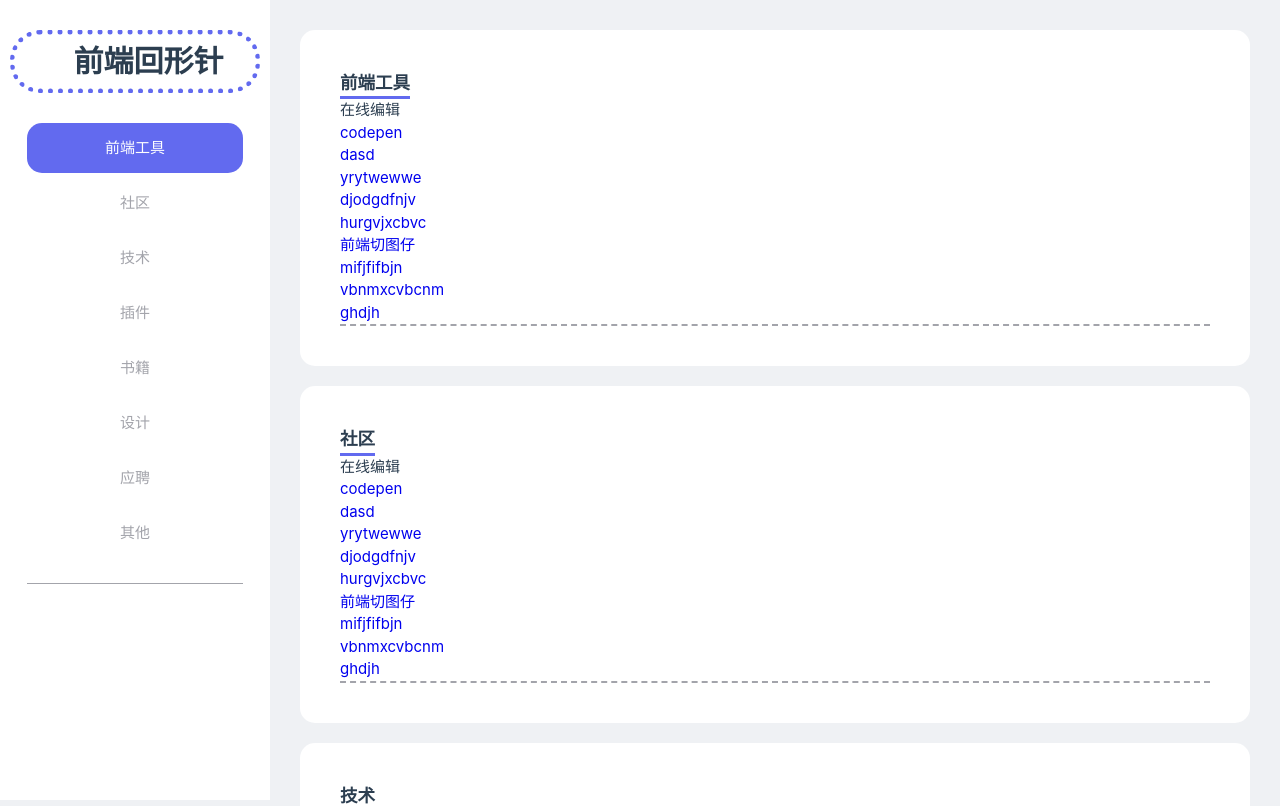
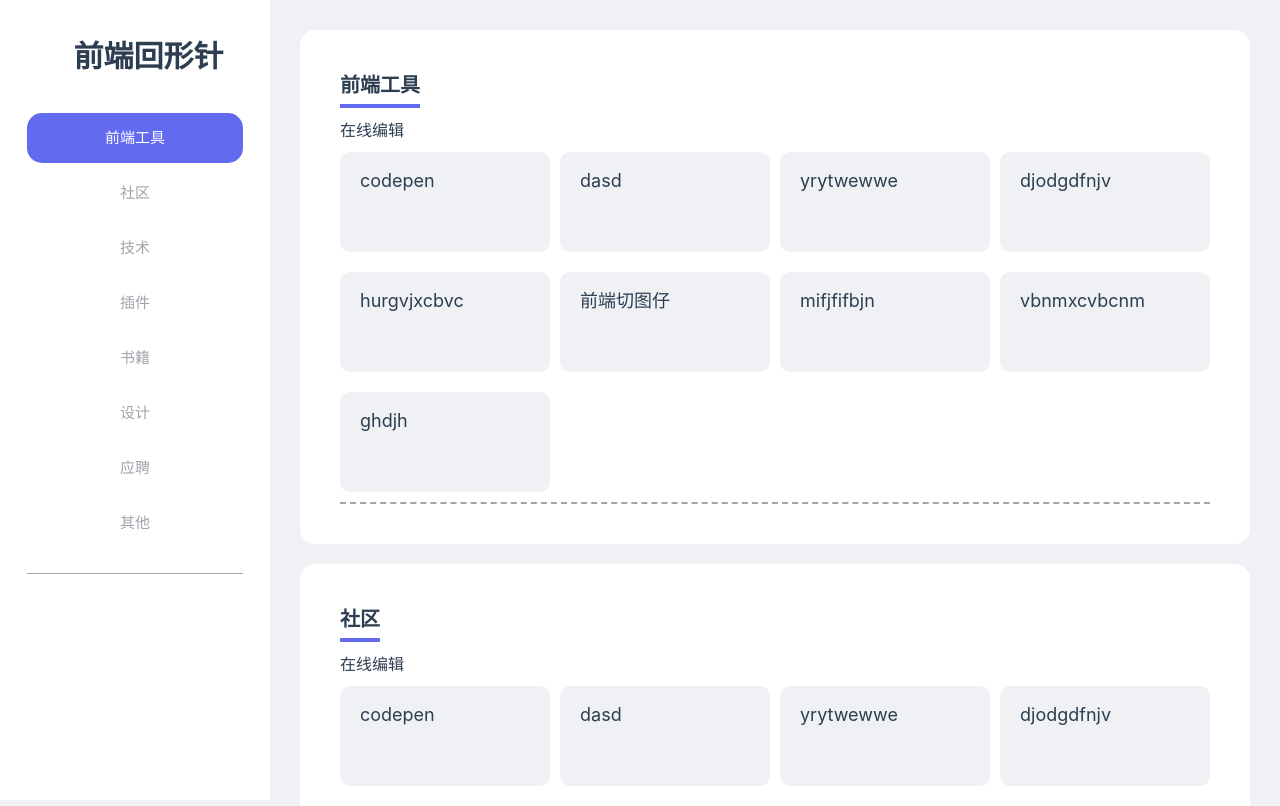
Before and after one commit to allen996/fe-clips, a Vue app: page / in a window 1280 px wide. Shown: the top 806 px of the page. Built offline with nearby package versions, Linux system fonts and the light colour scheme; a web font is replaced by a local one.

Commit message:
侧边栏和列表栏初构

```diff
--- a/src/components/ClipsUnit.vue
+++ b/src/components/ClipsUnit.vue
@@ -7,16 +7,26 @@ const props = defineProps<{
 <template>
   <div class="clips">
     <header>
-      <h3><slot name="header"></slot></h3>
+      <h3>
+        <slot name="header">默认</slot>
+      </h3>
     </header>
-    <section>
-      <dl v-for="(item, index) in props.classify" :key="index">
-        <dt>{{ item.label }}</dt>
-        <dd v-for="(link, index) in item.link" :key="index">
-          <a :href="link.url">{{ link.name }}</a>
-        </dd>
-      </dl>
-    </section>
+    <div class="clips-list" v-for="(item, index) in props.classify" :key="index">
+      <div class="clips-list-label">{{ item.label }}</div>
+      <div class="clips-list-item">
+        <a
+          class="link"
+          v-for="(link, index) in item.link"
+          :key="index"
+          :href="link.url"
+          target="_blank"
+        >
+          <div class="card">
+            {{ link.name }}
+          </div>
+        </a>
+      </div>
+    </div>
   </div>
 </template>
 
@@ -31,13 +41,51 @@ const props = defineProps<{
   }
   header {
     text-align: left;
+    margin-bottom: 10px;
     h3 {
       display: inline-block;
-      border-bottom: 3px solid #626aef;
+      font-size: 20px;
+      border-bottom: 4px solid #626aef;
+      padding-bottom: 4px;
+      cursor: pointer;
+    }
+    &:hover {
+      &::after {
+        content: '#';
+        color: #626aef;
+        font-size: 20px;
+        font-weight: bold;
+        padding-left: 10px;
+      }
     }
   }
-  section {
+  .clips-list {
     border-bottom: 2px dashed #a3a4ab;
+    padding-bottom: 10px;
+    .clips-list-label {
+      font-size: 16px;
+      margin: 10px 0;
+    }
+    .clips-list-item {
+      display: grid;
+      grid-template-columns: repeat(auto-fit, minmax(200px, 1fr));
+      grid-gap: 20px 10px;
+      grid-auto-rows: 100px;
+      .link {
+        font-size: 18px;
+        color: #2c3e50;
+        background: #eff1f4;
+        border-radius: 10px;
+        padding: 15px 20px;
+        transition: all 1s;
+        &:hover {
+          color: #fff;
+          background: #626aef;
+          // background: #bfc1f4;
+          transform: scale(1.06);
+        }
+      }
+    }
   }
 }
 </style>
--- a/src/components/SideBar.vue
+++ b/src/components/SideBar.vue
@@ -37,8 +37,6 @@ function menuActive(id: number, menu: string): void {
   text-align: center;
   .logo {
     margin: 30px 10px;
-    border: 5px dotted #626aef;
-    border-radius: 30px;
     h1 {
       display: inline-block;
       font-family: system-ui;
@@ -60,7 +58,7 @@ function menuActive(id: number, menu: string): void {
           border-radius: 15px;
           color: #a3a4ab;
           margin: 0 auto;
-          &:hover {
+          &:not(.active):hover {
             color: #242629;
             background: #edeff6;
           }
@@ -68,11 +66,17 @@ function menuActive(id: number, menu: string): void {
         .active {
           color: #fff;
           background: #626aef;
-          transition: all 1s;
-          &:hover {
+          animation: menu 1.2s ease;
+        }
+        @keyframes menu {
+          0% {
+            transform: scale(0);
+          }
+          75% {
             transform: scale(1.1);
-            color: #242629;
-            background: #626aef;
+          }
+          100% {
+            transform: scale(1);
           }
         }
       }
--- a/src/views/Home.vue
+++ b/src/views/Home.vue
@@ -12,28 +12,48 @@ const linkStore = useLinkStore()
 let current = ref(1)
 
 function handleClipsScroll(id: number, menu: string): void {
-  current.value = id
-  const clips = document.getElementsByClassName('clips')
+  const clips = document.querySelectorAll('.clips')
   for (const item of clips) {
     if (item.getAttributeNode('menu')?.value === menu) {
       setTimeout(() => {
         item.scrollIntoView({ behavior: 'smooth' })
+        current.value = id
       })
     }
   }
 }
 
+function handleMenuSkip(): void {
+  const intersectionObserver = new IntersectionObserver((entries) => {
+    if (entries[0].intersectionRatio <= 0) return
+    const now = entries[0].target.getAttribute('menu')
+    menuStore.menu.forEach((element) => {
+      if (element.menu === now) {
+        current.value = element.id
+      }
+    })
+  })
+  const menu = document.querySelectorAll('.clips')
+  for (const item of menu) {
+    intersectionObserver.observe(item as HTMLElement)
+  }
+}
+
+/* 回到顶部 */
 let isToCeiling = ref(false)
 function handleBackTopScroll(): void {
   let scrollTop = document.documentElement.scrollTop || document.body.scrollTop
-  if (scrollTop > 360) {
+  if (scrollTop > 660) {
     isToCeiling.value = true
   } else {
     isToCeiling.value = false
   }
 }
 onMounted(() => {
-  window.addEventListener('scroll', handleBackTopScroll)
+  window.addEventListener('scroll', () => {
+    handleBackTopScroll()
+  })
+  handleMenuSkip()
 })
 onUnmounted(() => {
   window.removeEventListener('scroll', handleBackTopScroll)
```
